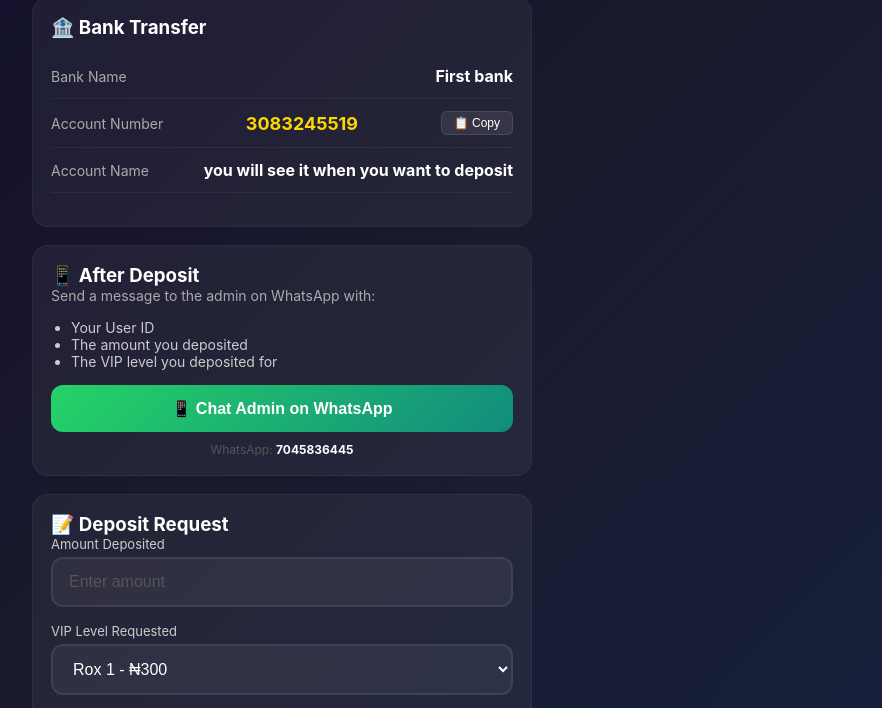
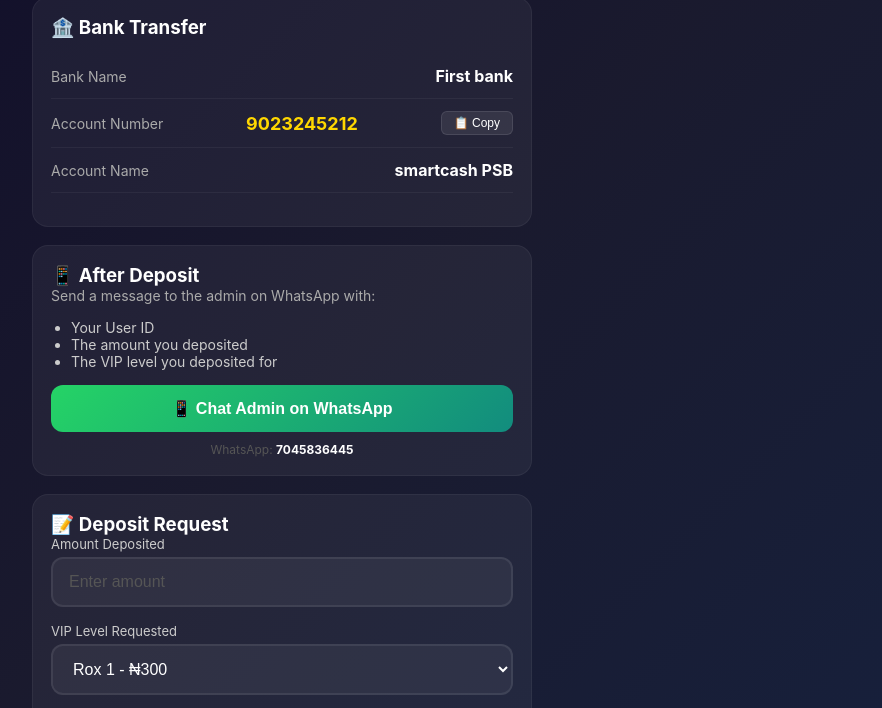
Before and after one commit to conseptboast-lgtm/RoxApp-, a plain HTML site: page deposit.html in a window 1280 px wide. Shown: the part 77-785 px from the top of the page, without its empty margins (358-1240 px from the left). Drawn offline with Linux system fonts and the light colour scheme; no server answers; sample sign-in values are in the browser's storage.

Commit message:
Update deposit.html

```diff
--- a/deposit.html
+++ b/deposit.html
@@ -25,12 +25,12 @@
                 </div>
                 <div class="detail-item">
                     <span class="label">Account Number</span>
-                    <span class="value highlight" id="accountNumber">3083245519</span>
-                    <button onclick="copyText('3083245519')" class="btn-copy">📋 Copy</button>
+                    <span class="value highlight" id="accountNumber">9023245212</span>
+                    <button onclick="copyText('9023245212')" class="btn-copy">📋 Copy</button>
                 </div>
                 <div class="detail-item">
                     <span class="label">Account Name</span>
-                    <span class="value">you will see it when you want to deposit</span>
+                    <span class="value">smartcash PSB</span>
                 </div>
             </div>
         </div>
```
